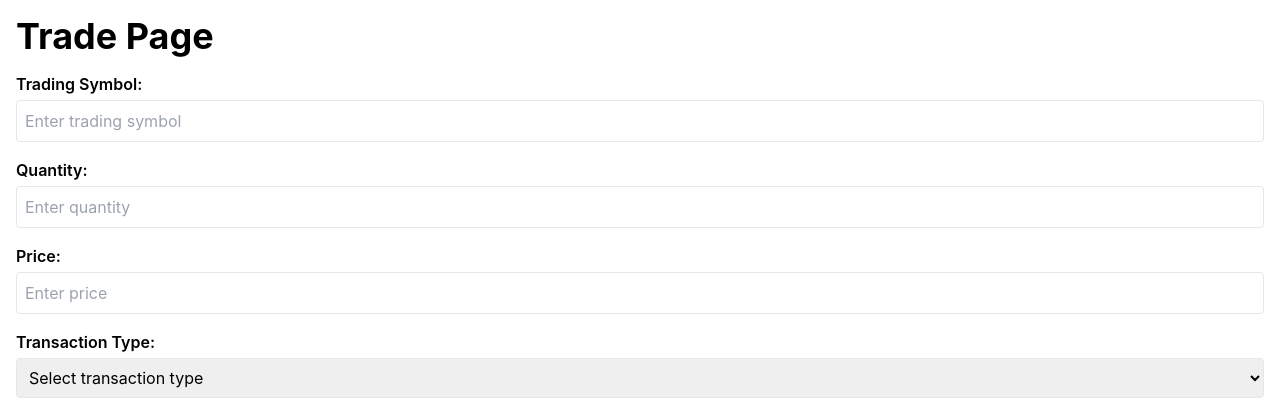
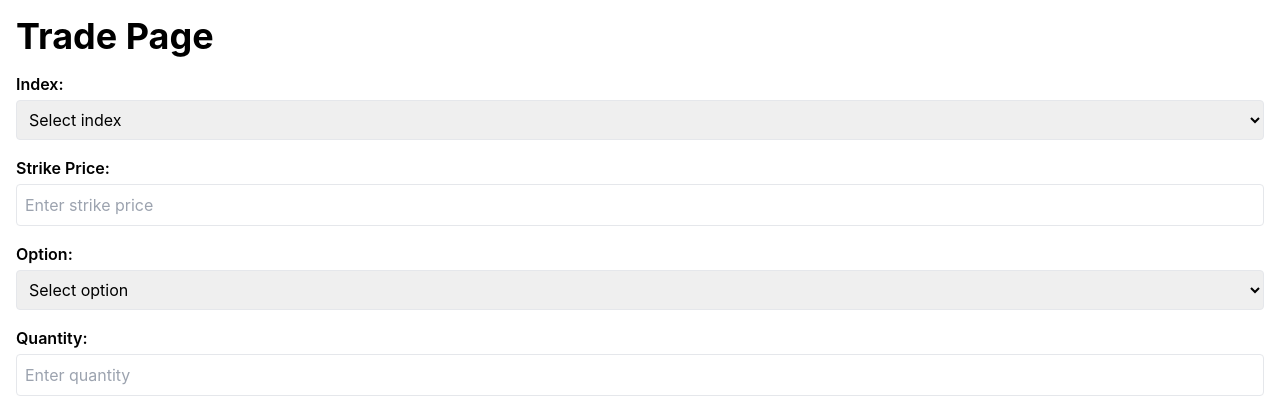
Before and after one commit to AdhishKancharla/Trading_Platform, a React (Create React App) app: page /trade in a window 1280 px wide. Shown: the top 399 px of the page. Built offline with nearby package versions, Linux system fonts and the light colour scheme; no server answers.

Commit message:
Made trade page easier to use

```diff
--- a/src/Trade.js
+++ b/src/Trade.js
@@ -3,7 +3,10 @@ import axios from "axios";
 import { Link } from "react-router-dom";
 
 const Trade = () => {
-  const [tradingsymbol, setTradingsymbol] = useState("");
+  const [index, setIndex] = useState("");
+  const [strike, setStrike] = useState("");
+  const [expiry, setExpiry] = useState("");
+  const [option, setOption] = useState("");
   const [exchangeSegment, setExchangeSegment] = useState("");
   const [quantity, setQuantity] = useState("");
   const [price, setPrice] = useState("");
@@ -46,7 +49,10 @@ const Trade = () => {
         console.log("Placing order for ", trader.name);
         console.log("Trader Type: ", trader.traderType);
         console.log("Exchange Segment: ", exchangeSegment);
-        console.log("Trading Symbol: ", tradingsymbol);
+        console.log("Index: ", index);
+        console.log("Option: ", option);
+        console.log("Strike Price: ", strike);
+        console.log("Expiry Date: ", expiry);
         console.log("Quantity: ", quantity);
         console.log("Price: ", price);
         console.log("Transaction Type: ", transactionType);
@@ -58,7 +64,10 @@ const Trade = () => {
           {
             name: trader.name,
             exchangeSegment: exchangeSegment,
-            tradingsymbol: tradingsymbol,
+            index: index,
+            option: option,
+            strike: strike,
+            expiry: expiry,
             quantity: quantity,
             price: price,
             transactionType: transactionType,
@@ -84,16 +93,89 @@ const Trade = () => {
 
       <form onSubmit = {handleTradeSubmit} className="space-y-4">
         <div>
-          <label className = "block mb-1 font-semibold">Trading Symbol:</label>
+          <label className = "block mb-1 font-semibold">Index:</label>
+          <select
+            value = {index}
+            onChange = {(e) => setIndex(e.target.value)}
+            className = "p-2 border rounded w-full"
+            required
+          >
+            <option value = "">Select index</option>
+            <option value = "NIFTY">Nifty</option>
+            <option value = "BANKNIFTY">Banknifty</option>
+            <option value = "SENSEX">Sensex</option>
+          </select>
+        </div>
+        <div>
+          <label className = "block mb-1 font-semibold">Strike Price:</label>
           <input
-            type = "text"
-            value = {tradingsymbol}
-            onChange = {(e) => setTradingsymbol(e.target.value)}
+            type = "number"
+            value = {strike}
+            onChange = {(e) => setStrike(e.target.value)}
             className = "p-2 border rounded w-full"
-            placeholder = "Enter trading symbol"
+            placeholder = "Enter strike price"
             required
           />
         </div>
+        <div>
+          <label className = "block mb-1 font-semibold">Option:</label>
+          <select
+            value = {option}
+            onChange = {(e) => setOption(e.target.value)}
+            className = "p-2 border rounded w-full"
+            required
+          >
+            <option value = "">Select option</option>
+            <option value = "CE">Call Option</option>
+            <option value = "PE">Put Option</option>
+          </select>
+        </div>
+        {index === "NIFTY" && (
+          <div>
+            <label className = "block mb-1 font-semibold">Expiry Date:</label>
+            <select
+              value = {expiry}
+              onChange = {(e) => setExpiry(e.target.value)}
+              className = "p-2 border rounded w-full"
+              required
+            >
+              <option value = "">Select expiry date</option>
+              <option value = "25417">17th April</option>
+              <option value = "25APR">24th April</option>
+              <option value = "25430">30th April</option>
+            </select>
+          </div>
+        )}
+        {index === "BANKNIFTY" && (
+            <div>
+              <label className = "block mb-1 font-semibold">Expiry Date:</label>
+              <select
+                value = {expiry}
+                onChange = {(e) => setExpiry(e.target.value)}
+                className = "p-2 border rounded w-full"
+                required
+              >
+                <option value = "">Select expiry date</option>
+                <option value = "25APR">24th April</option>
+              </select>
+            </div>
+          )}
+        {index === "SENSEX" && (
+            <div>
+              <label className = "block mb-1 font-semibold">Expiry Date:</label>
+              <select
+                value = {expiry}
+                onChange = {(e) => setExpiry(e.target.value)}
+                className = "p-2 border rounded w-full"
+                required
+              >
+                <option value = "">Select expiry date</option>
+                <option value = "25415">15th April</option>
+                <option value = "25422">22nd April</option>
+                <option value = "25APR">29th April</option>
+              </select>
+            </div>
+          )}
         <div>
           <label className = "block mb-1 font-semibold">Quantity:</label>
           <input
@@ -165,9 +247,10 @@ const Trade = () => {
             required
           >
             <option value = "">Select order type</option>
-            <option value = "LIMIT">LIMIT</option>
-            <option value = "SL">SL</option>
-            <option value = "SL-M">SL-M</option>
+            <option value = "LIMIT">Limit</option>
+            <option value = "MARKET">Market</option>
+            <option value = "SL">Stop Loss Limit</option>
+            <option value = "SL-M">Stop Loss Market</option>
           </select>
         </div>
         {(orderType === "SL" || orderType === "SL-M") && (
```
Also changed, not shown: 1 other file (tests, documents, lock files or other folders).
